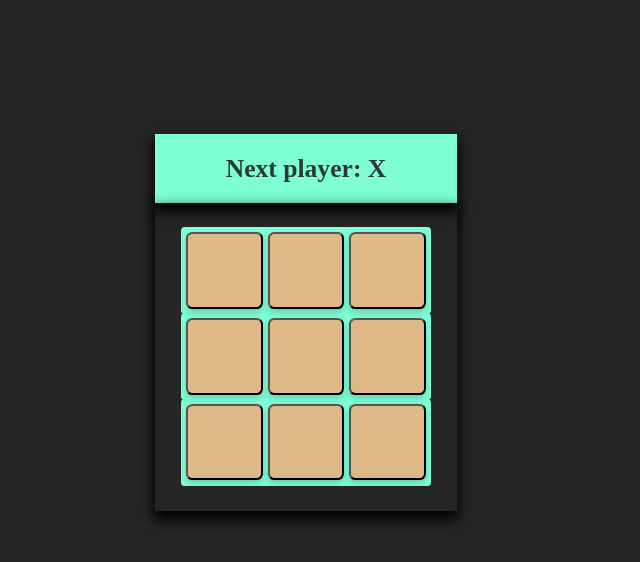
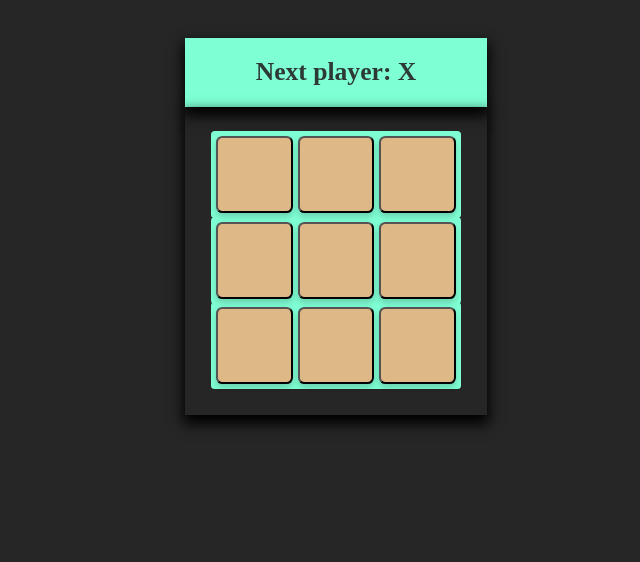
Before and after one commit to the-golden-wizaRD/tic-tac-toe, a React (Create React App) app: page / in a window 1280 px wide. Shown: the top 562 px of the page, without its empty margins (304-944 px from the left). Built offline with nearby package versions, Linux system fonts and the light colour scheme.

Commit message:
fixed no winner if winner at last remaining square

```diff
--- a/src/index.css
+++ b/src/index.css
@@ -5,15 +5,14 @@ body {
 /*---------------------------------------------------------------------------------------------------------------------------*/
           /*The page*/
 .game {
-  display: flex;
+  display: grid;
   justify-content: center;
 }
 /*---------------------------------------------------------------------------------------------------------------------------*/
 /*---------------------------------------------------------------------------------------------------------------------------*/
           /*The board including the status*/
 .game-board {
-  display: flex;
-  justify-content: center;
+  display: grid;
   margin-top: 10%;
 }
 
--- a/src/index.js
+++ b/src/index.js
@@ -52,7 +52,7 @@ class Board extends React.Component {
   }
 
   modeDarkLight() {
-    if(this.state.darkFlag == false){
+    if(this.state.darkFlag === false){
       this.setState({
         darkFlag : true,
       });
@@ -68,7 +68,7 @@ class Board extends React.Component {
       document.getElementsByClassName('playAgain')[0].style.backgroundColor = 'aquamarine';
       document.getElementsByClassName('playAgain')[0].style.boxShadow = '0vw 0.55vw 1vw 0.15vw rgb(0, 0, 0)';
     }
-    if(this.state.darkFlag == true){
+    if(this.state.darkFlag === true){
       this.setState({
         darkFlag : false,
       });
@@ -96,7 +96,7 @@ class Board extends React.Component {
     } else {
       status = 'Next player: ' + (this.state.xIsNext ? 'X' : 'O');
     }
-    if(squares[0] && squares[1] && squares[2] && squares[3] && squares[4] && squares[5] && squares[6] && squares[7] && squares[8]){
+    if(squares[0] && squares[1] && squares[2] && squares[3] && squares[4] && squares[5] && squares[6] && squares[7] && squares[8] && !winner){
       document.getElementById('playAgainButton').style.display = 'flex';
       status = 'No Winner';
     }
```
